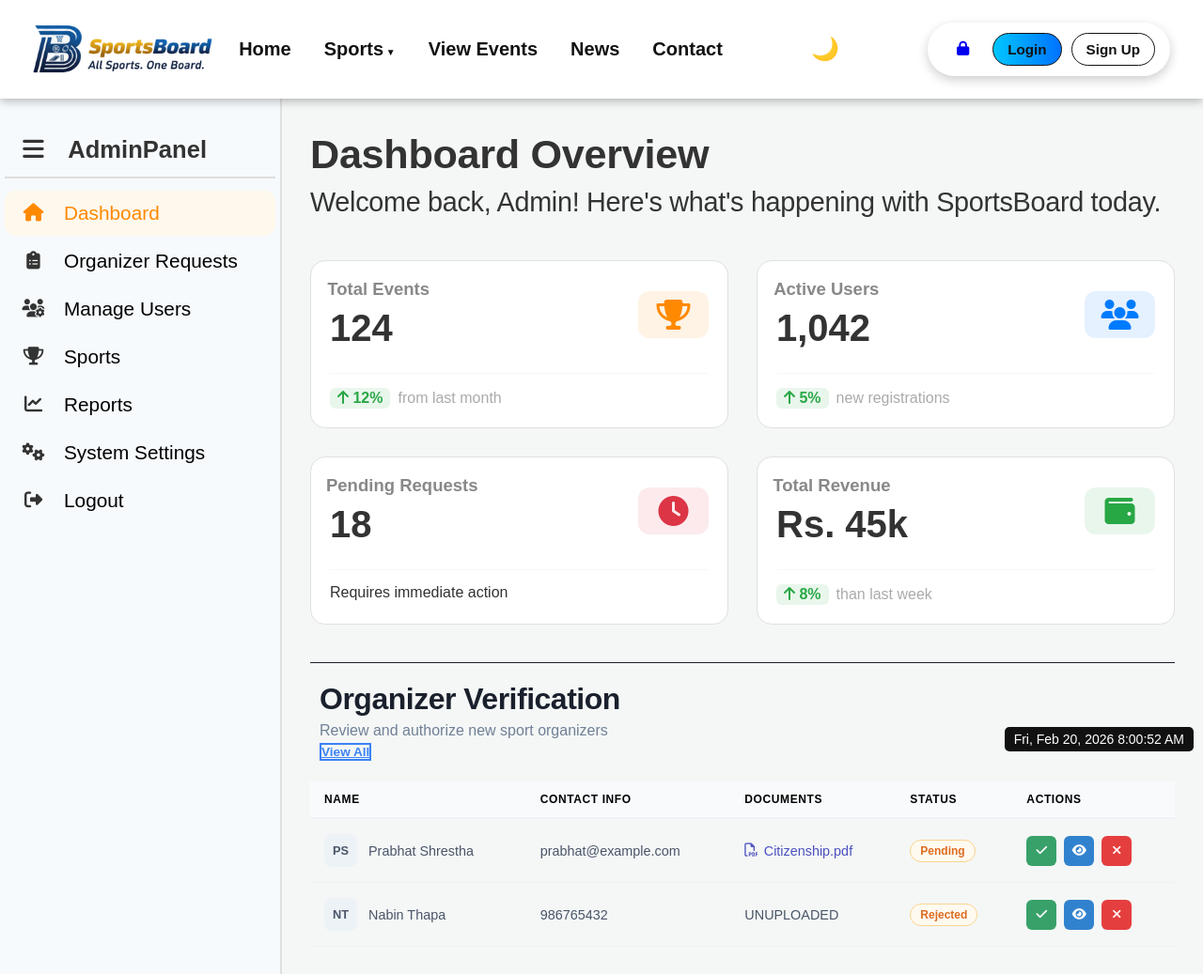
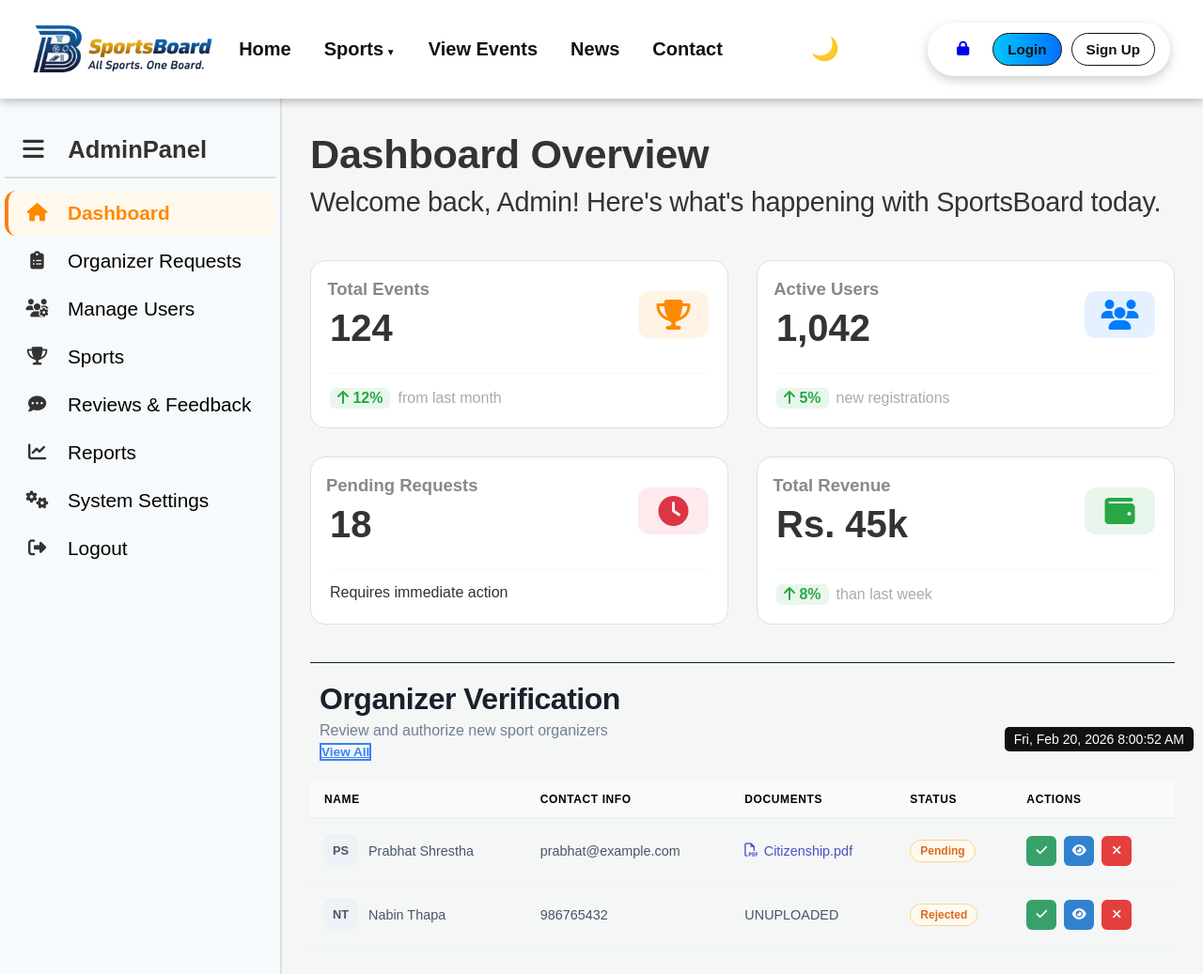
Before and after one commit to AnujaLamichhane/SportsBoard, a Django app: page /admin_panel/dashboard/ in a window 1280 px wide. Shown: the top 1037 px of the page at 94% size. Run offline with Django 5.2, Linux system fonts and the light colour scheme; data that the repository does not hold is empty; some libraries are stand-ins or nearby versions.

Commit message:
feat: added admin feedback management page and active sidebar styling

```diff
--- a/admin_panel/static/admin_panel/css/adashboard.css
+++ b/admin_panel/static/admin_panel/css/adashboard.css
@@ -89,7 +89,8 @@ main {
     color: black;
     font-size: 2rem;
     text-decoration: none;
-    transition: background 0.2s;
+    transition: all 0.2s ease;
+    border-left: 4px solid transparent;
     margin: 3px 0;
 }
 .dnav-link:hover{
@@ -100,6 +101,8 @@ main {
     background-color: var(--active-bg);
     color: var(--primary-color);
     border-radius: 12px;
+    border-left: 4px solid #fd7e14;
+    font-weight: 600;
 }
 .dnav-link.active i {
     color: var(--primary-color);
--- a/admin_panel/templates/admin_panel/components/_sidebar.html
+++ b/admin_panel/templates/admin_panel/components/_sidebar.html
@@ -42,7 +42,12 @@
                     <span class="badge bg-danger rounded-pill ms-auto link-text">5</span>
                 </a>
             </li> -->
-
+            <li class="dnav-item">
+                <a href="{% url 'admin_panel:manage_feedback' %}" class="dnav-link {% if request.resolver_match.url_name == 'manage_feedback' %}active{% endif %}">
+                    <i class="fa-solid fa-comment-dots"></i>
+                    <span class="link-text">Reviews & Feedback</span>
+                </a>
+            </li>
             <li class="dnav-item">
                 <a href="#" class="dnav-link">
                     <i class="fa-solid fa-chart-line"></i>
--- a/admin_panel/urls.py
+++ b/admin_panel/urls.py
@@ -9,4 +9,6 @@ urlpatterns = [
     path('organizer-requests/', views.organizer_requests, name='organizer_requests'), # Add this
     path('manage-users/', views.manage_users, name='manage_users'),
     path('delete-user/<int:user_id>/', views.delete_user, name='delete_user'),
+    path('feedback/', views.manage_feedback, name='manage_feedback'),
+
 ]
--- a/admin_panel/views.py
+++ b/admin_panel/views.py
@@ -36,3 +36,9 @@ def delete_user(request, user_id):
         user.delete()
         messages.success(request, f"User {user.username} has been deleted.")
     return redirect('admin_panel:manage_users')
+
+from organizer.models import OrganizerFeedback
+
+def manage_feedback(request):
+    feedbacks = OrganizerFeedback.objects.all().order_by('-created_at')
+    return render(request, 'admin_panel/manage_feedback.html', {'feedbacks': feedbacks})
```
Also changed, not shown: admin_panel/templates/admin_panel/manage_feedback.html (added, +28 -0 lines).
